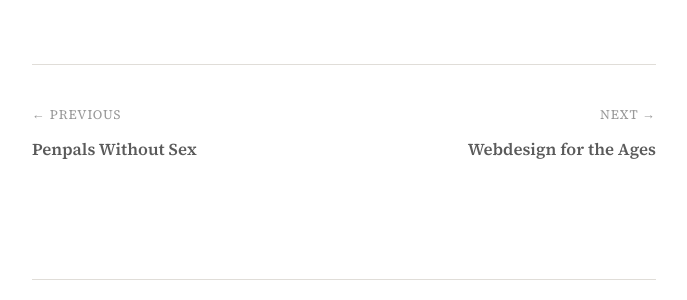
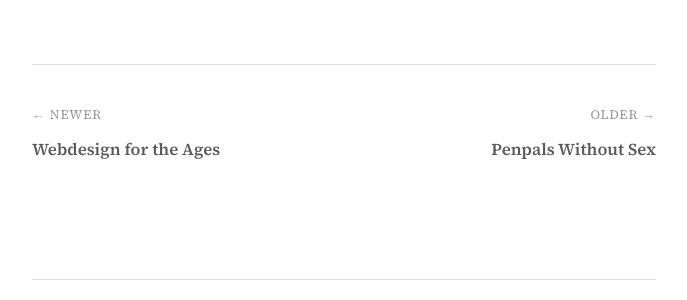
Before and after one commit to typewriterethic/typewriterethic.github.io, a Jekyll site: the page built from _posts/2026-04-27-We-the-Audience.md, in a window 1280 px wide. Shown: the part 1364-1664 px from the top of the page, without its empty margins (296-983 px from the left). Built offline with Jekyll 4.4.1, drawn with Linux system fonts in a browser that asks for light colours.

Commit message:
Add files via upload

```diff
--- a/_layouts/post.html
+++ b/_layouts/post.html
@@ -20,19 +20,19 @@ layout: default
 
 {% if page.previous or page.next %}
 <nav class="post-nav">
-  {% if page.next %}
-  <a href="{{ page.next.url | relative_url }}" class="post-nav__link post-nav__link--prev">
-    <span class="post-nav__label">← Previous</span>
-    <span class="post-nav__title">{{ page.next.title }}</span>
+  {% if page.previous %}
+  <a href="{{ page.previous.url | relative_url }}" class="post-nav__link post-nav__link--prev">
+    <span class="post-nav__label">← Newer</span>
+    <span class="post-nav__title">{{ page.previous.title }}</span>
   </a>
   {% else %}
   <div></div>
   {% endif %}
 
-  {% if page.previous %}
-  <a href="{{ page.previous.url | relative_url }}" class="post-nav__link post-nav__link--next">
-    <span class="post-nav__label">Next →</span>
-    <span class="post-nav__title">{{ page.previous.title }}</span>
+  {% if page.next %}
+  <a href="{{ page.next.url | relative_url }}" class="post-nav__link post-nav__link--next">
+    <span class="post-nav__label">Older →</span>
+    <span class="post-nav__title">{{ page.next.title }}</span>
   </a>
   {% endif %}
 </nav>
```
